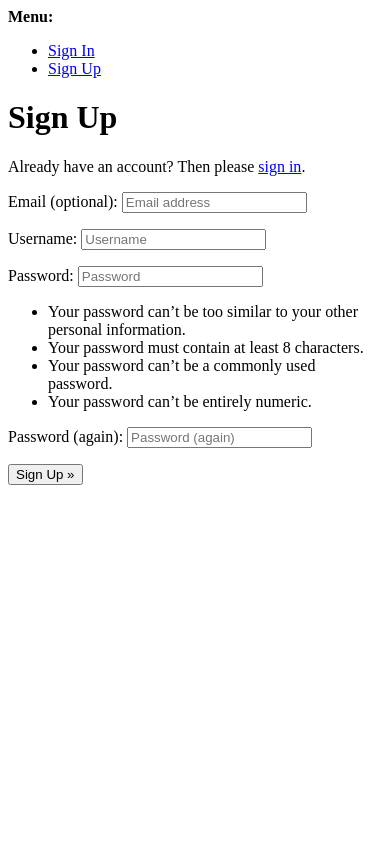
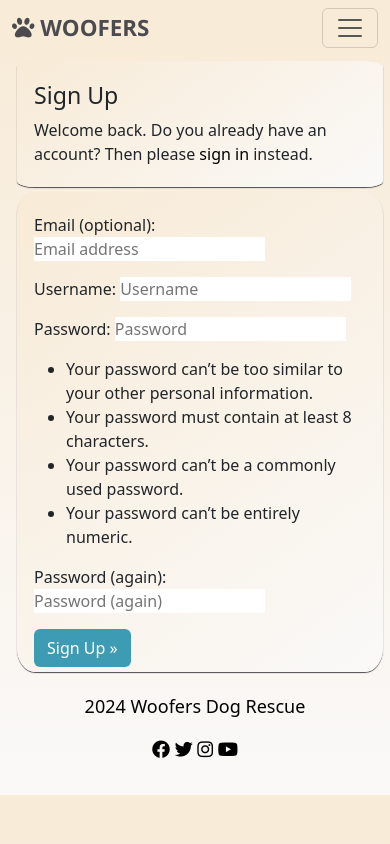
Before and after one commit to stevewhitehouse66/Woofers, a Django app: page /accounts/signup/ in a window 390 px wide. Run offline with Django 4.2, Linux system fonts and the light colour scheme.

Commit message:
form  styling

```diff
--- a/static/css/style.css
+++ b/static/css/style.css
@@ -93,6 +93,7 @@ hr{
     height: auto;
     border-radius: 10%;
     margin:5px;
+    box-shadow:  0 2px 2px #4A4A4F;
 
 }
 .story-main{
@@ -117,6 +118,7 @@ hr{
     height: auto;
     border-radius: 10%;
     margin:5px;
+    box-shadow:  0 2px 2px #4A4A4F;
 }
 
 /*Footer Styles*/
--- a/templates/account/base.html
+++ b/templates/account/base.html
@@ -1,4 +1,5 @@
 {% load i18n %}
+{% load static %}
 <!DOCTYPE html>
 <html>
   <head>
--- a/templates/account/signup.html
+++ b/templates/account/signup.html
@@ -1,21 +1,38 @@
-{% extends "account/base.html" %}
+{% extends "base.html" %}
 
 {% load i18n %}
 
-{% block head_title %}{% trans "Signup" %}{% endblock head_title %}
+{% block head_title %}{% trans "Signup" %}{% endblock %}
 
 {% block content %}
-<h1>{% trans "Sign Up" %}</h1>
+<div class="container">
+  <div class="row">
+    <div class="col-md-8 mt-3 offset-md-2">
+      <h3>{% trans "Sign Up" %}</h3>
 
-<p>{% blocktrans %}Already have an account? Then please <a href="{{ login_url }}">sign in</a>.{% endblocktrans %}</p>
+      <p>{% blocktrans %}
+        Welcome back.
+        Do you already have an account? Then please
+        <a class="link" href="{{ login_url }}">sign in</a>
+        instead.
+      {% endblocktrans %}</p>
+    </div>
+  </div>
+  <div class="row">
+    <div class="col-md-8 mt-3 offset-md-2">
+      <form class="signup" id="signup_form" method="post"
+        action="{% url 'account_signup' %}">
+        {% csrf_token %}
+        {{ form.as_p }}
+        {% if redirect_field_value %}
+        <input type="hidden" name="{{ redirect_field_name }}"
+          value="{{ redirect_field_value }}" />
+        {% endif %}
+        <button class="btn btn-signup right" type="submit">
+          {% trans "Sign Up" %} &raquo;</button>
+      </form>
+    </div>
+  </div>
+</div>
 
-<form class="signup" id="signup_form" method="post" action="{% url 'account_signup' %}">
-  {% csrf_token %}
-  {{ form.as_p }}
-  {% if redirect_field_value %}
-  <input type="hidden" name="{{ redirect_field_name }}" value="{{ redirect_field_value }}" />
-  {% endif %}
-  <button type="submit">{% trans "Sign Up" %} &raquo;</button>
-</form>
-
-{% endblock content %}
+{% endblock %}
```
Also changed, not shown: devnotes.md (+1 -0 lines).
